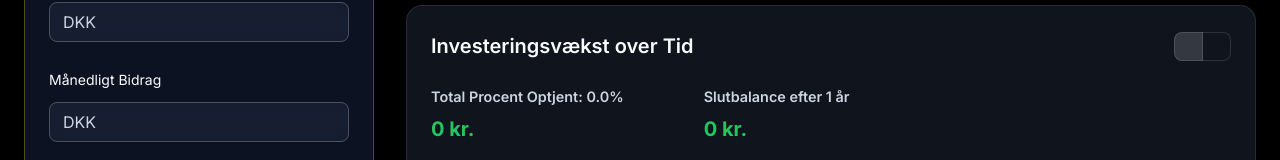
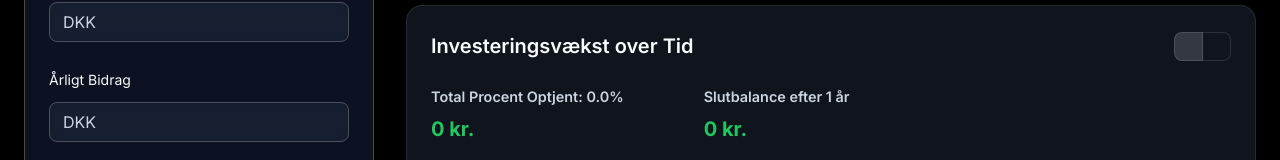
Before and after one commit to Sesamsesam/compound-interest-calculator, a Next.js app: page /calculator in a window 1280 px wide. Shown: the part 203-363 px from the top of the page. Built offline with nearby package versions, Linux system fonts and the light colour scheme; some icons are missing.

Commit message:
changes from monthly to yearly deposits in caclculator title

```diff
--- a/src/app/calculator/page.tsx
+++ b/src/app/calculator/page.tsx
@@ -533,7 +533,7 @@ export default function Calculator() {
                   {/* Monthly Contribution */}
                   <Box sx={{ mb: 3 }}>
                     <Box sx={{ display: 'flex', justifyContent: 'space-between', alignItems: 'center', mb: 1 }}>
-                      <Typography variant="body2">Månedligt Bidrag</Typography>
+                      <Typography variant="body2">Årligt Bidrag</Typography>
                       <Tooltip title="Beløb du investerer hver måned">
                         <IconButton size="small">
                           <InfoIcon fontSize="small" />
```
